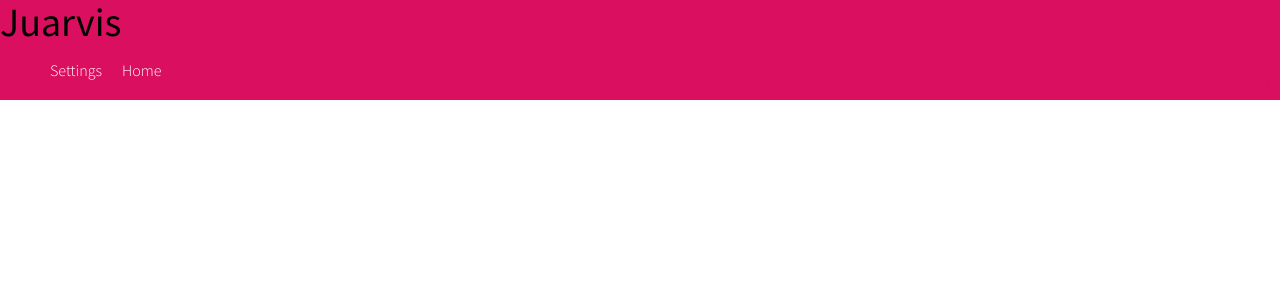
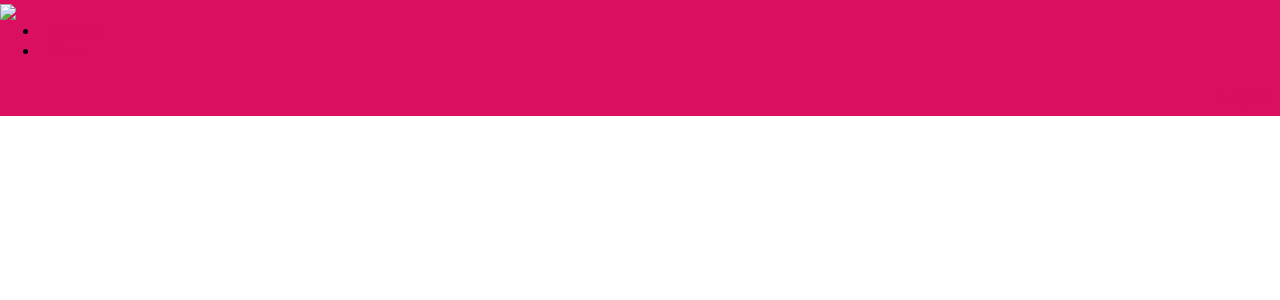
Before and after one commit to Emelius/Juarvis, a PHP site: page /header.php in a window 1280 px wide. Shown: the top 300 px of the page. Run offline with PHP 8.4, Linux system fonts and the light colour scheme.

Commit message:
Update header.php

```diff
--- a/header.php
+++ b/header.php
@@ -10,7 +10,7 @@
     </head>
     <body>
     	<header>
-            <h1>Juarvis</h1>
+            <img src='img/juarvis_white.png alt="logo" id="logo_header"/>
             <!-- display logged in username or name?-->
             <nav id='headermenu'>
                 <ul>
```
